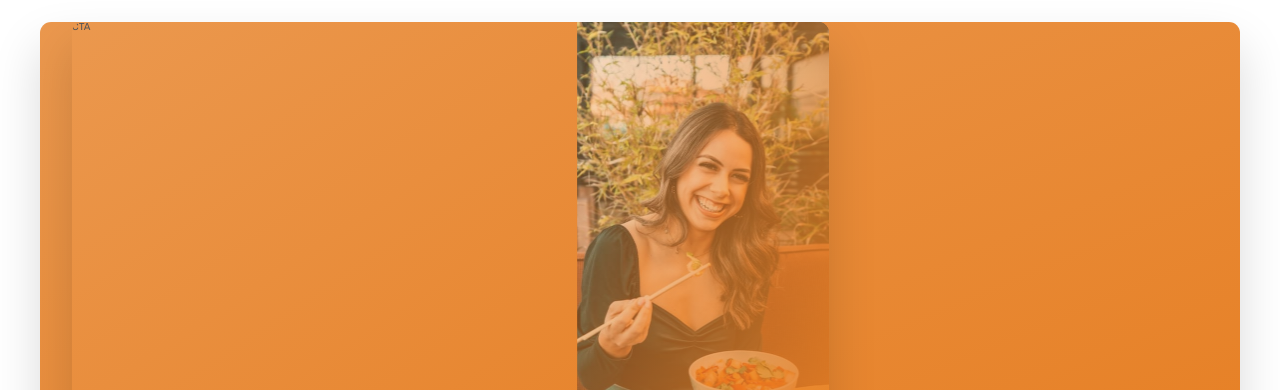
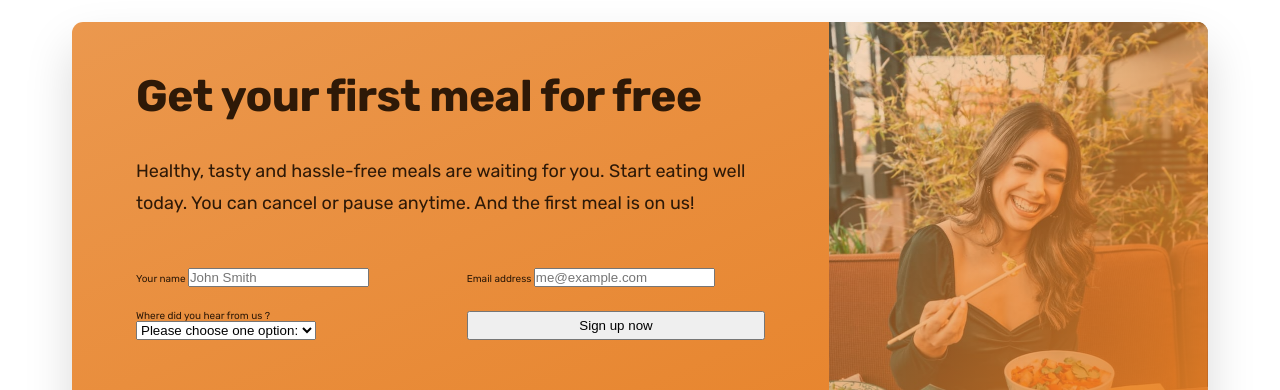
Before and after one commit to SinaHajipooor/Omnifood, a plain HTML site: page index.html in a window 1280 px wide. Shown: the part 6206-6596 px from the top of the page. Drawn offline with nearby package versions, Linux system fonts and the light colour scheme.

Commit message:
create cta form

```diff
--- a/css/style.css
+++ b/css/style.css
@@ -494,16 +494,37 @@ body {
     display: grid;
     grid-template-columns: 2fr 1fr;
     box-shadow: 0 2.4rem 4.8rem rgba(0, 0, 0, 0.15);
-    height: 50rem;
     border-radius: 11px;
     background-image: linear-gradient(to right bottom, #eb984e, #e67e22);
     overflow: hidden;
+    height: 50rem;
 }
 
-/* .cta-text-box {} */
+.cta-text-box {
+    padding: 4.8rem 6.4rem 6.4rem 6.4rem;
+    color: #2e1907;
+}
+
+.cta .heading-secondary {
+    color: #2e1907;
+    margin-bottom: 3.2rem;
+}
+
+.cta-text {
+    font-size: 1.8rem;
+    line-height: 1.8;
+    margin-bottom: 4.8rem;
+}
 
 .cta-img-box {
     background-image: linear-gradient(to right bottom, rgba(235, 151, 78, 0.3), #e67e22), url('../img/eating.jpg');
     background-size: cover;
     background-position: center;
 }
+
+.cta-form {
+    display: grid;
+    grid-template-columns: 1fr 1fr;
+    column-gap: 3.2rem;
+    row-gap: 2.4rem;
+}
--- a/index.html
+++ b/index.html
@@ -368,9 +368,37 @@
                 </div>
         </section>
         <section class="section-cta">
-            <div class="container cta">
+            <div class="container">
                 <div class="cta">
-                    <div class="cta-text-box">CTA</div>
+                    <div class="cta-text-box">
+                        <h2 class="heading-secondary">Get your first meal for free</h2>
+                        <p class="cta-text">
+                            Healthy, tasty and hassle-free meals are waiting for you. Start eating well today. You can cancel or pause anytime. And the first meal is on us!
+                        </p>
+                        <form action="#" class="cta-form">
+                            <div>
+                                <label for="full-name">Your name</label>
+                                <input id="full-name" type="text" placeholder="John Smith">
+                            </div>
+                            <div>
+                                <label for="email">Email address</label>
+                                <input id="email" type="email" placeholder="me@example.com">
+                            </div>
+                            <div>
+                                <label for="select-where">Where did you hear from us ?</label>
+                                <select name="" id="select-where">
+                                    <option value="">Please choose one option:</option>
+                                    <option value="friends">Friends and Family</option>
+                                    <option value="youtube">YouTube video</option>
+                                    <option value="podcast">Podcast</option>
+                                    <option value="ad">Facebook ad</option>
+                                    <option value="youtube">others</option>
+
+                                </select>
+                            </div>
+                            <button class="btn">Sign up now</button>
+                        </form>
+                    </div>
                     <div class="cta-img-box" role="img" aria-label="Woman enjoying food"></div>
                 </div>
             </div>
```
